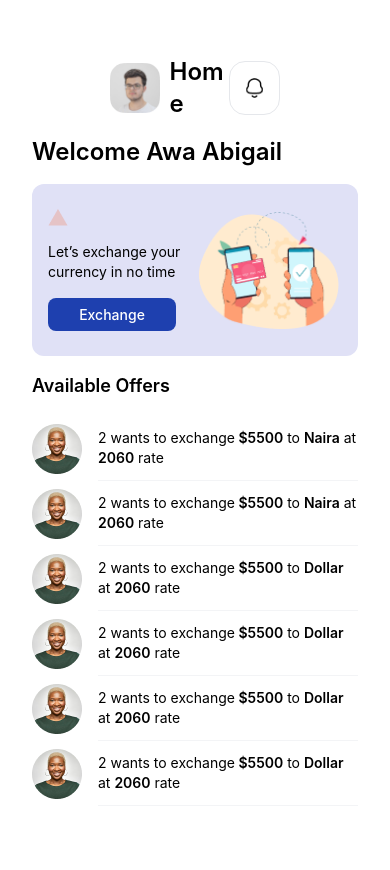
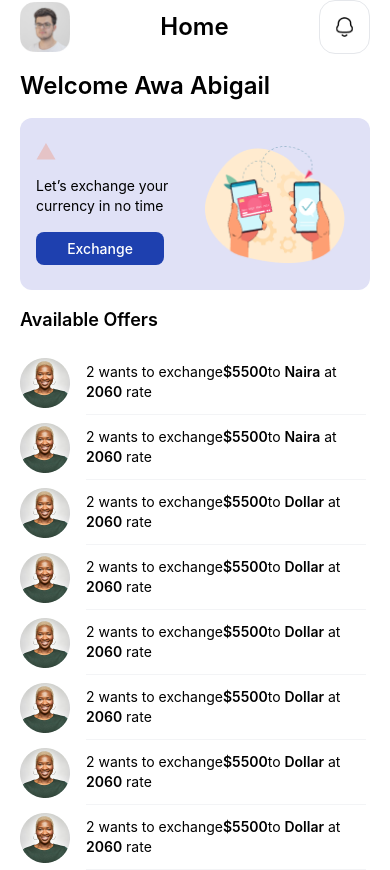
Before and after one commit to ifedayoagboola/shangeIT-mobile, a React Native app: screen / in a window 390 px wide. Before the commit the page ends 844 px from the top, so only its background shows below. Built offline with nearby package versions, Linux system fonts and the light colour scheme.

Commit message:
resolved android scolling bug

```diff
--- a/App.tsx
+++ b/App.tsx
@@ -6,6 +6,7 @@ import { store } from "./store";
 import HomeScreen from "./screens/HomeScreen";
 import LogoScreen from "./screens/LogoScreen";
 import OfferList from "./components/OfferList";
+import Screen from "./components/Screen";
 
 export default function App() {
   const [showLogoScreen, setShowLogoScreen] = useState(true);
@@ -18,16 +19,7 @@ export default function App() {
   }, []); // Runs once on component mount
   return (
     <Provider store={store}>
-      <View>
-        {showLogoScreen ? (
-          <LogoScreen />
-        ) : (
-          <View className="bg-white items-center justify-center mt-14 mx-8">
-            <HomeScreen />
-            {/* <StatusBar backgroundColor="#fff" /> */}
-          </View>
-        )}
-      </View>
+      {showLogoScreen ? <LogoScreen /> : <HomeScreen />}
     </Provider>
   );
 }
--- a/components/NavHeader.tsx
+++ b/components/NavHeader.tsx
@@ -10,8 +10,7 @@ import {
 
 const NavHeader = () => {
   return (
-    <View className="flex-row items-center justify-center ">
-      <View className=" flex-1">
+    <View className="flex-row items-center justify-between">
       <TouchableOpacity>
         <Image
           source={require("../assets/face.png")}
@@ -19,11 +18,9 @@ const NavHeader = () => {
           style={{ width: 50, height: 50 }}
         />
       </TouchableOpacity>
-      </View>
-      <View className="flex-1">
+
       <Text className="text-2xl font-semibold">Home</Text>
-      </View>
-      <View className="">
+
       <TouchableOpacity className="border border-gray-200 p-4 rounded-2xl">
         <Image
           source={require("../assets/Notification.png")}
@@ -32,7 +29,6 @@ const NavHeader = () => {
         />
       </TouchableOpacity>
     </View>
-    </View>
   );
 };
 
--- a/components/Offer.tsx
+++ b/components/Offer.tsx
@@ -48,10 +48,9 @@ const Offer: React.FC<OfferProps> = ({
           <Text className="border-b border-gray-100 py-3 text-sm">
             {userId} wants to exchange
             <Text className="font-semibold">
-              {" "}
               {currency}
               {amount}
-            </Text>{" "}
+            </Text>
             to <Text className="font-semibold">{toCurrency}</Text> at{" "}
             <Text className="font-semibold">{rate}</Text> rate
           </Text>
--- a/components/OfferList.tsx
+++ b/components/OfferList.tsx
@@ -1,6 +1,7 @@
 import React from "react";
 import { FlatList, SafeAreaView, StyleSheet, View } from "react-native";
 import Offer from "./Offer";
+import Screen from "./Screen";
 
 interface OfferData {
   id: number;
@@ -76,6 +77,26 @@ const data: { count: number; data: OfferData[] } = {
       createdAt: "2024-03-06T16:41:46.329Z",
       updatedAt: "2024-03-06T16:41:46.329Z",
     },
+    {
+      id: 7,
+      userId: 2,
+      fromCurrency: "Dollar",
+      toCurrency: "Dollar",
+      rate: "2060",
+      amount: "5500",
+      createdAt: "2024-03-06T16:41:46.329Z",
+      updatedAt: "2024-03-06T16:41:46.329Z",
+    },
+    {
+      id: 8,
+      userId: 2,
+      fromCurrency: "Dollar",
+      toCurrency: "Dollar",
+      rate: "2060",
+      amount: "5500",
+      createdAt: "2024-03-06T16:41:46.329Z",
+      updatedAt: "2024-03-06T16:41:46.329Z",
+    },
   ],
 };
 
@@ -97,4 +118,11 @@ const OfferList = () => {
   );
 };
 
+const styles = StyleSheet.create({
+  screen: {
+    padding: 20,
+    backgroundColor: "#fff",
+  },
+});
+
 export default OfferList;
--- /dev/null
+++ b/components/Screen.tsx
@@ -0,0 +1,26 @@
+import React from "react";
+import Constants from "expo-constants";
+import { StyleSheet, SafeAreaView, View } from "react-native";
+
+interface ScreenProps {
+  children: any;
+  style?: any;
+}
+
+const Screen: React.FC<ScreenProps> = ({ children, style }) => {
+  // console.log(Constants.statusBarHeight);
+  return (
+    <SafeAreaView style={styles.screen}>
+      <View style={style}>{children}</View>
+    </SafeAreaView>
+  );
+};
+
+const styles = StyleSheet.create({
+  screen: {
+    paddingTop: Constants.statusBarHeight,
+    flex: 1,
+  },
+});
+
+export default Screen;
--- a/package.json
+++ b/package.json
@@ -11,10 +11,11 @@
   "dependencies": {
     "@reduxjs/toolkit": "^2.2.1",
     "expo": "~50.0.11",
+    "expo-constants": "~15.4.5",
     "expo-status-bar": "~1.11.1",
     "nativewind": "^2.0.11",
     "react": "18.2.0",
-    "react-native": "^0.73.5",
+    "react-native": "0.73.6",
     "react-redux": "^9.1.0"
   },
   "devDependencies": {
@@ -25,7 +26,7 @@
     "@types/react-native": "^0.73.0",
     "@types/react-test-renderer": "^18.0.7",
     "tailwindcss": "^3.3.2",
-    "typescript": "^5.4.2"
+    "typescript": "^5.3.0"
   },
   "private": true
 }
--- a/screens/HomeScreen.tsx
+++ b/screens/HomeScreen.tsx
@@ -1,8 +1,10 @@
 import React, { useEffect, useState } from "react";
 import {
   Image,
+  Platform,
   SafeAreaView,
   ScrollView,
+  StatusBar,
   StyleSheet,
   Text,
   View,
@@ -11,34 +13,30 @@ import LogoScreen from "./LogoScreen";
 import ExchangeCard from "../components/ExchangeCard";
 import OfferList from "../components/OfferList";
 import NavHeader from "../components/NavHeader";
+import Screen from "../components/Screen";
 
 const HomeScreen = () => {
   return (
-    <View className="w-full items-center justify-center">
+    <Screen style={styles.screen}>
+      {/* <StatusBar /> */}
       <NavHeader />
-      <View className="w-full">
-        <View className="">
       <Text className="text-2xl font-semibold text-left py-4">
         Welcome Awa Abigail
       </Text>
       <ExchangeCard />
-        </View>
-        <View className="">
+
       <Text className="text-lg font-semibold text-left py-4">
         Available Offers
       </Text>
       <OfferList />
-        </View>
-      </View>
-    </View>
+    </Screen>
   );
 };
 
 const styles = StyleSheet.create({
-  container: {
-    flex: 1,
+  screen: {
     backgroundColor: "#fff",
-    justifyContent: "center",
+    paddingHorizontal: 20,
   },
 });
 
```
Also changed, not shown: 1 other file (tests, documents, lock files or other folders). Lines whose indentation alone changed are shown as unchanged.
